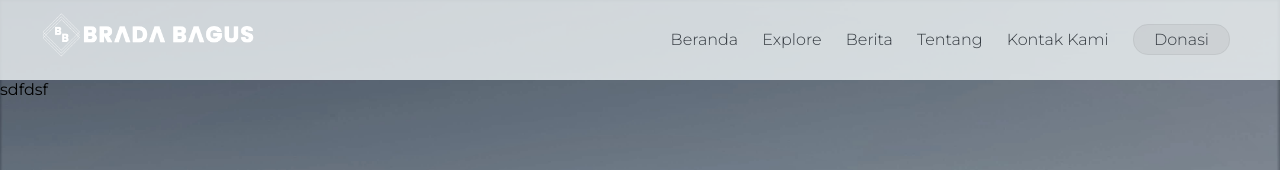
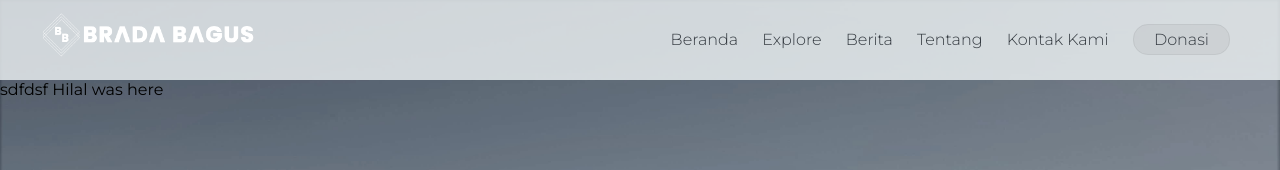
Before and after one commit to D3TI1B/fauna-life, a plain HTML site: page index.html in a window 1280 px wide. Shown: the top 170 px of the page. Drawn offline with Linux system fonts and the light colour scheme.

Commit message:
Vandalism

```diff
--- a/index.html
+++ b/index.html
@@ -40,7 +40,7 @@
 
 	<!-- UNTUK KONTEN WEBSITE -->
 	<div class="content">
-		sdfdsf
+		sdfdsf Hilal was here
 	</div>
 
 	<!-- UNTUK FOOTER WEBSITE -->
```
